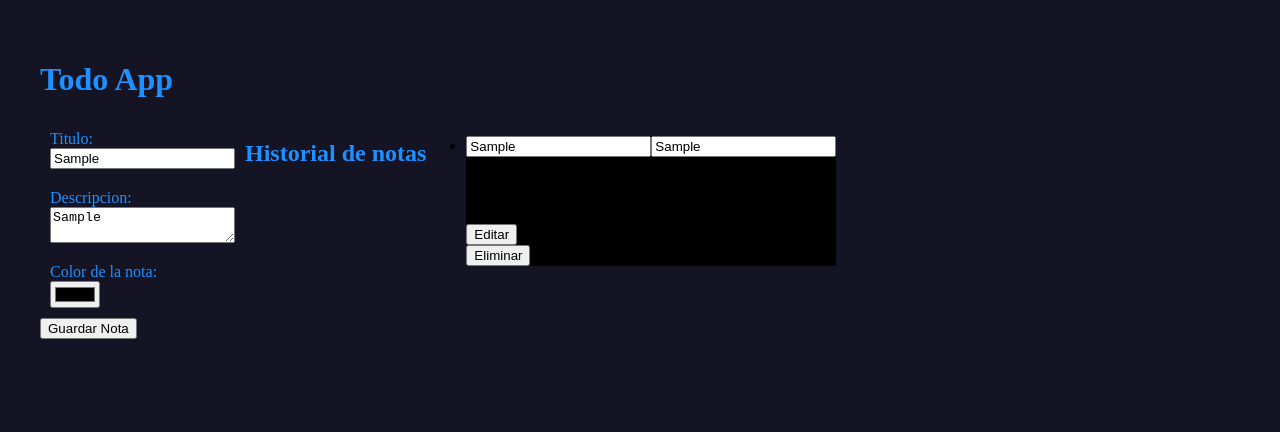
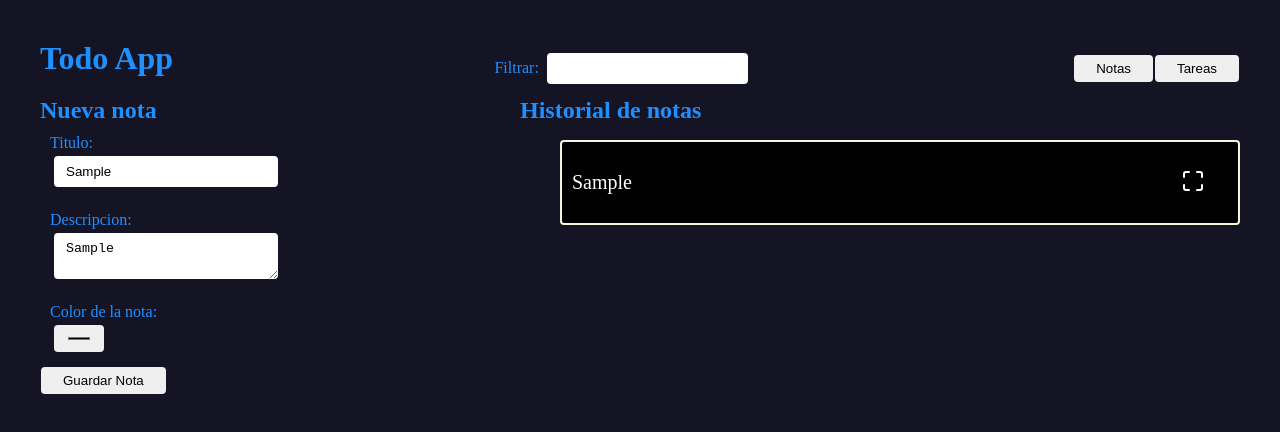
Before and after one commit to SantiagoCode/Todo-ReactApp, a React (Vite) app: page / in a window 1280 px wide. Both pictures are taken after typing "Sample", "Sample" into the empty fields and a click on the button "Guardar Nota". Shown: the top 432 px of the page. Built offline with nearby package versions, Linux system fonts and the light colour scheme.

Commit message:
Styles, filtering functionality by title and description, collapsible items. Bug in deleting leaked notes

```diff
--- a/package.json
+++ b/package.json
@@ -11,7 +11,8 @@
   },
   "dependencies": {
     "react": "^18.2.0",
-    "react-dom": "^18.2.0"
+    "react-dom": "^18.2.0",
+    "react-feather": "^2.0.10"
   },
   "devDependencies": {
     "@types/react": "^18.2.15",
--- a/src/App.css
+++ b/src/App.css
@@ -1,13 +1,13 @@
 body {
     padding: 0;
     margin: 0;
+    font-family: cursive;
 }
 
 :root {
     --color: #1e90ff;
     --bg-color: rgb(20, 20, 37);
-  }
-
+}
 
 .TodoApp {
     padding: 40px;
@@ -17,13 +17,47 @@ body {
     box-sizing: border-box;
 }
 
+.header {
+    display: flex;
+    justify-content: space-between;
+    align-items: center;
+}
+
+.header-title {
+    margin-bottom: 20px;
+}
+
 .container-notes {
     display: flex;
     width: 100%;
 }
 
+.NewItem {
+    width: 40%;
+}
+
+.ListItems {
+    width: 60%;
+}
+
 h1, p, span {
     color: var(--color);
+    margin: 0;
+}
+
+button {
+    margin: 1px;
+    padding: 6px 22px;
+    border-radius: 4px;
+    border: none;
+}
+
+input, textarea {
+    padding: 8px 12px;
+    border: none;
+    border-radius: 4px;
+    margin: 4px;
+    max-width: 200px;
 }
 
 /* -------------------- */
@@ -32,12 +66,53 @@ h1, p, span {
 
 /* NEW NOTE STYLES */
 
-.NewNote, .NewNote label {
+.NewItem, .NewItem label {
     display: flex;
     flex-direction: column;
 }
 
-.NewNote label {
+.NewItem label {
     padding: 10px;
+}
 
+/* LIST NOTES STYLES */
+
+.ListNotes, li {
+    border-radius: 4px;
+    margin-bottom: 20px;
+    list-style: none;
+    padding: 20px 10px;
+    border: 2px solid beige;
 }
+
+.ListNotes, li input, .ListNotes, li textarea {
+    width: -webkit-fill-available;
+    max-width: unset;
+}
+
+.date-text {
+    font-size: 12px;
+    text-align: right;
+}
+
+.colapsed-item {
+    display: flex;
+    justify-content: space-between;
+    align-items: center;
+}
+
+.colapsed-item p {
+    color: white;
+    font-size: 20px;
+}
+
+.colapsed-item .btn-control-item, .buttons .btn-control-item {
+    background: transparent;
+    color: white;
+}
+
+.buttons {
+    display: flex;
+    justify-content: space-between;
+    align-items: center;
+}
--- a/src/App.jsx
+++ b/src/App.jsx
@@ -1,26 +1,38 @@
 import { useState, useEffect } from 'react'
 import './App.css'
-import NewNote from './components/NewNote'
-import ListNotes from './components/ListNotes'
+import NewItem from './components/NewItem'
+import ListItems from './components/ListItems'
+import SwitchButtons from './components/SwitchButtons'
+import Filter from './components/Filter'
 
 function App() {
 
   const getDataValidation = () => {
-      return localStorage.getItem('data') ? JSON.parse(localStorage.getItem('data')) : []
+    return localStorage.getItem('data') ? JSON.parse(localStorage.getItem('data')) : []
   }
 
   const [ data, setData ] = useState(getDataValidation())
+  const [ switchMode, setSwitchMode ] = useState('note')
+  const [ keyWord, setKeyWord ] = useState([])
 
   useEffect(() => {
     localStorage.setItem('data', JSON.stringify(data));
   }, [data]);
 
+  // useEffect(() => {
+  //   console.log(switchMode === 'note' ? 'nota' : 'tarea');
+  // }, [switchMode]);
+
   return (
     <div className='TodoApp'>
-      <h1 className='header-title'>Todo App</h1>
+      <div className="header">
+        <h1 className='header-title'>Todo App</h1>
+        <Filter setKeyWord={setKeyWord}/>
+        <SwitchButtons state={switchMode} setState={setSwitchMode}/>
+      </div>
       <section className="container-notes">
-        <NewNote data={data} setData={setData}></NewNote>
-        <ListNotes data={data} setData={setData}></ListNotes>
+        <NewItem data={data} setData={setData} mode={switchMode}></NewItem>
+        <ListItems data={data} setData={setData} mode={switchMode} keyWord={keyWord}></ListItems>
       </section>
     </div>
   )
--- /dev/null
+++ b/src/components/Filter.tsx
@@ -0,0 +1,21 @@
+import React from 'react'
+
+const Filter = ({setKeyWord}) => {
+    const handleInputChange = (event) => {
+        const actualValue = event.target.value;
+        setKeyWord(actualValue)
+    }
+
+  return (
+    <div className='Filter'>
+        <form action="">
+            <label htmlFor="filter">
+                <span>Filtrar: </span>
+                <input type="text" name="" id="filter" onChange={handleInputChange}/>
+            </label>
+        </form>
+    </div>
+  )
+}
+
+export default Filter
--- /dev/null
+++ b/src/components/ListItems.jsx
@@ -0,0 +1,92 @@
+import { useState } from "react";
+import * as Icon from 'react-feather';
+
+export const ItemNote = ({value, index, data, setData}) => {
+    const [ disabled, setDisabled ] = useState(true)
+    const [ colapse, setColapse ] = useState(true)
+
+    const handleEditItem = (event) => {
+        event.preventDefault()
+        setDisabled(!disabled)
+
+        if (!disabled) {
+            console.log("save");
+
+            const form = Object.fromEntries(new FormData(event.target))
+            const dayOfModification = new Date()
+
+            const newData = [...data]
+            const actualItem = newData[event.target.id];
+
+            actualItem.title = form.title;
+            actualItem.description = form.description;
+            actualItem.date = dayOfModification.toLocaleDateString()
+
+            setData(newData)
+        }
+    }
+
+    const deleteItem = (event, index) => {
+        event.preventDefault()
+
+        const newData = [...data]
+        newData.splice(Number(index), 1)
+        setData(newData)
+    }
+
+    return (
+        <li style={{ backgroundColor: value.color }}>
+            {colapse ?
+                <div className="colapsed-item">
+                    <p>{value.title}</p>
+                    <button className="btn-control-item" onClick={() => setColapse(false)}>
+                        <Icon.Maximize />
+                    </button>
+                </div>
+                :
+                <form onSubmit={handleEditItem} id={index}>
+                    <input type="text" name="title" id="" defaultValue={value.title} style={{ pointerEvents: disabled ? 'none' : 'auto' }}/>
+                    <textarea rows="" cols="" name="description" id="description" defaultValue={value.description} style={{ pointerEvents: disabled ? 'none' : 'auto' }}/>
+                    <h2 className="date-text">{value.date}</h2>
+
+                    <div className="buttons">
+                        <div className="actions">
+                            <button>{disabled ? 'Editar' : 'Guardar'}</button>
+                            <button id={index} onClick={(event) => deleteItem(event, index)}>Eliminar</button>
+                        </div>
+                        <button className="btn-control-item" onClick={() => setColapse(true)}>
+                            <Icon.Minimize />
+                        </button>
+
+                    </div>
+                </form>
+
+            }
+        </li>
+    )
+}
+
+export default function ListItems({data, setData, switchMode, keyWord}) {
+    const filteredData = data.filter((item, key) => {
+        if(item.title.includes(keyWord) || item.description.includes(keyWord)){
+            return <ItemNote value={item} index={key} data={data} setData={setData} key={`key-${key}-${JSON.stringify(item)}`}/>
+        }
+    })
+
+    return (
+        <>
+        <div className="ListItems">
+            <h1>Historial de notas</h1>
+            <ul>
+                {filteredData.length === 0 ?
+                    <p>Ups, parece que no se han encontrado notas.</p>
+                    :
+                    filteredData.map((item, key) => (
+                        <ItemNote value={item} index={key} data={data} setData={setData} key={`key-${key}-${JSON.stringify(item)}`}/>
+                    ))
+                }
+            </ul>
+        </div>
+        </>
+    )
+}
--- a/src/components/ListNotes.jsx
+++ /dev/null
@@ -1,59 +0,0 @@
-import { useState } from "react";
-
-export const ItemNote = ({value, index, data, setData}) => {
-    const [ disabled, setDisabled ] = useState(true)
-
-    const handleEditItem = (event) => {
-        event.preventDefault()
-        setDisabled(!disabled)
-
-        if (!disabled) {
-            console.log("save");
-
-            const form = Object.fromEntries(new FormData(event.target))
-            const dayOfModification = new Date()
-
-            const newData = [...data]
-            const actualItem = newData[event.target.id];
-
-            actualItem.title = form.title;
-            actualItem.description = form.description;
-            actualItem.date = dayOfModification.toLocaleDateString()
-
-            setData(newData)
-        }
-    }
-
-    const deleteItem = (event, index) => {
-        event.preventDefault()
-
-        const newData = [...data]
-        newData.splice(Number(index), 1)
-        setData(newData)
-    }
-
-    return (
-        <li style={{ backgroundColor: value.color }}>
-            <form onSubmit={handleEditItem} id={index}>
-                <input type="text" name="title" id="" defaultValue={value.title} style={{ pointerEvents: disabled ? 'none' : 'auto' }}/>
-                <input type="text" name="description" id="" defaultValue={value.description} style={{ pointerEvents: disabled ? 'none' : 'auto' }}/>
-                <h2>{value.date}</h2>
-                <button>{disabled ? 'Editar' : 'Guardar'}</button>
-            </form>
-            <button id={index} onClick={(event) => deleteItem(event, index)}>Eliminar</button>
-        </li>
-    )
-}
-
-export default function ListNotes({data, setData}) {
-    return (
-        <>
-            <h1>Historial de notas</h1>
-            <ul>
-                {data.map((item, key) => (
-                    <ItemNote value={item} index={key} data={data} setData={setData} key={`key-${key}-${JSON.stringify(item)}`}/>
-                ))}
-            </ul>
-        </>
-    )
-}
--- a/src/components/NewNote.jsx
+++ b/src/components/NewItem.jsx
@@ -1,4 +1,4 @@
-const NewNote = ({data, setData}) => {
+const NewItem = ({data, setData, switchMode}) => {
 
     const handleSubmit = (event) => {
         event.preventDefault()
@@ -9,19 +9,20 @@ const NewNote = ({data, setData}) => {
     }
 
     return (
-        <div className='NewNote'>
+        <div className='NewItem'>
+            <h1>Nueva nota</h1>
             <form onSubmit={handleSubmit}>
-                <label htmlFor="">
+                <label htmlFor="title">
                     <span>Titulo: </span>
-                    <input type="text" name="title" id="" />
+                    <input type="text" name="title" id="title" />
                 </label>
-                <label htmlFor="">
+                <label htmlFor="description">
                     <span>Descripcion: </span>
-                    <textarea rows="" cols="" name="description"></textarea>
+                    <textarea rows="" cols="" name="description" id="description"></textarea>
                 </label>
-                <label htmlFor="">
+                <label htmlFor="color">
                     <span>Color de la nota: </span>
-                    <input type="color" name="color" id="" />
+                    <input type="color" name="color" id="color" />
                 </label>
                 <button>
                     Guardar Nota
@@ -31,4 +32,4 @@ const NewNote = ({data, setData}) => {
     )
 }
 
-export default NewNote
+export default NewItem
--- /dev/null
+++ b/src/components/SwitchButtons.tsx
@@ -0,0 +1,12 @@
+import React from 'react'
+
+const SwitchButtons = ({ state, setState }) => {
+  return (
+    <div className="note-task">
+        <button onClick={() => setState('note')}>Notas</button>
+        <button onClick={() => setState('task')}>Tareas</button>
+    </div>
+  )
+}
+
+export default SwitchButtons
```
Also changed, not shown: 1 other file (tests, documents, lock files or other folders).
